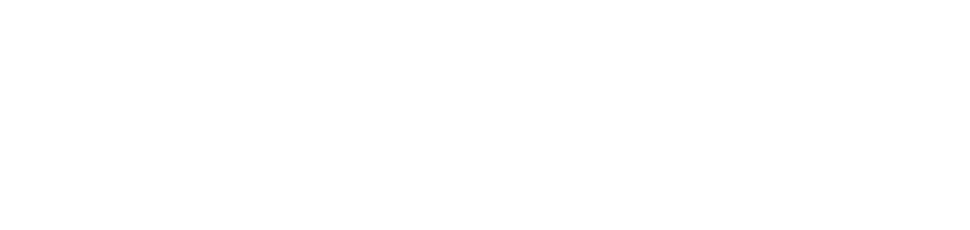
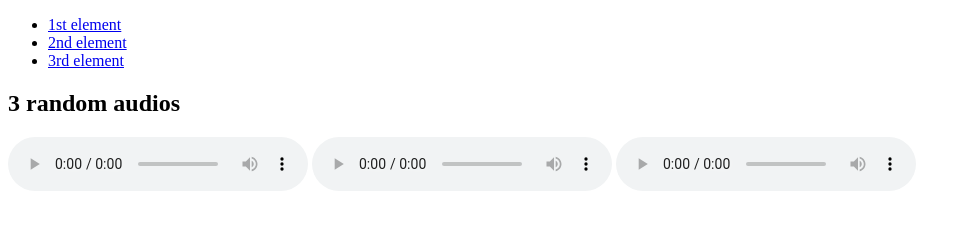
Before and after one commit to acciojob/semantic-navbar-and-audios-siman777, a website: page main.html in a window 1280 px wide. Shown: the whole page, without its empty margins (0-970 px from the left). Drawn offline with Linux system fonts and the light colour scheme.

Commit message:
created a submission

```diff
--- a/main.html
+++ b/main.html
@@ -8,6 +8,27 @@
 
 <body>
 	<!-- the entire body must be written by student -->
+	<section id="Navbar">
+		<nav>
+			<ul>
+				<li><a href="link1">1st element</a></li>
+				<li><a href="link2">2nd element</a></li>
+				<li><a href="link3">3rd element</a></li>
+			</ul>
+		</nav>
+	</section>
+	<section id="Audio section">
+		<h1>3 random audios</h1>
+		<audio controls>
+			<source src="http://commondatastorage.googleapis.com/codeskulptor-demos/DDR_assets/Kangaroo_MusiQue_-_The_Neverwritten_Role_Playing_Game.mp3">
+		</audio>
+		<audio controls>
+			<source src="http://commondatastorage.googleapis.com/codeskulptor-assets/Epoq-Lepidoptera.ogg">
+		</audio>
+		<audio controls>
+			<source src="http://codeskulptor-demos.commondatastorage.googleapis.com/pang/paza-moduless.mp3">
+		</audio>
+	</section>
     <script type="text/javascript" src="./script.js">
 </script>
 
```
